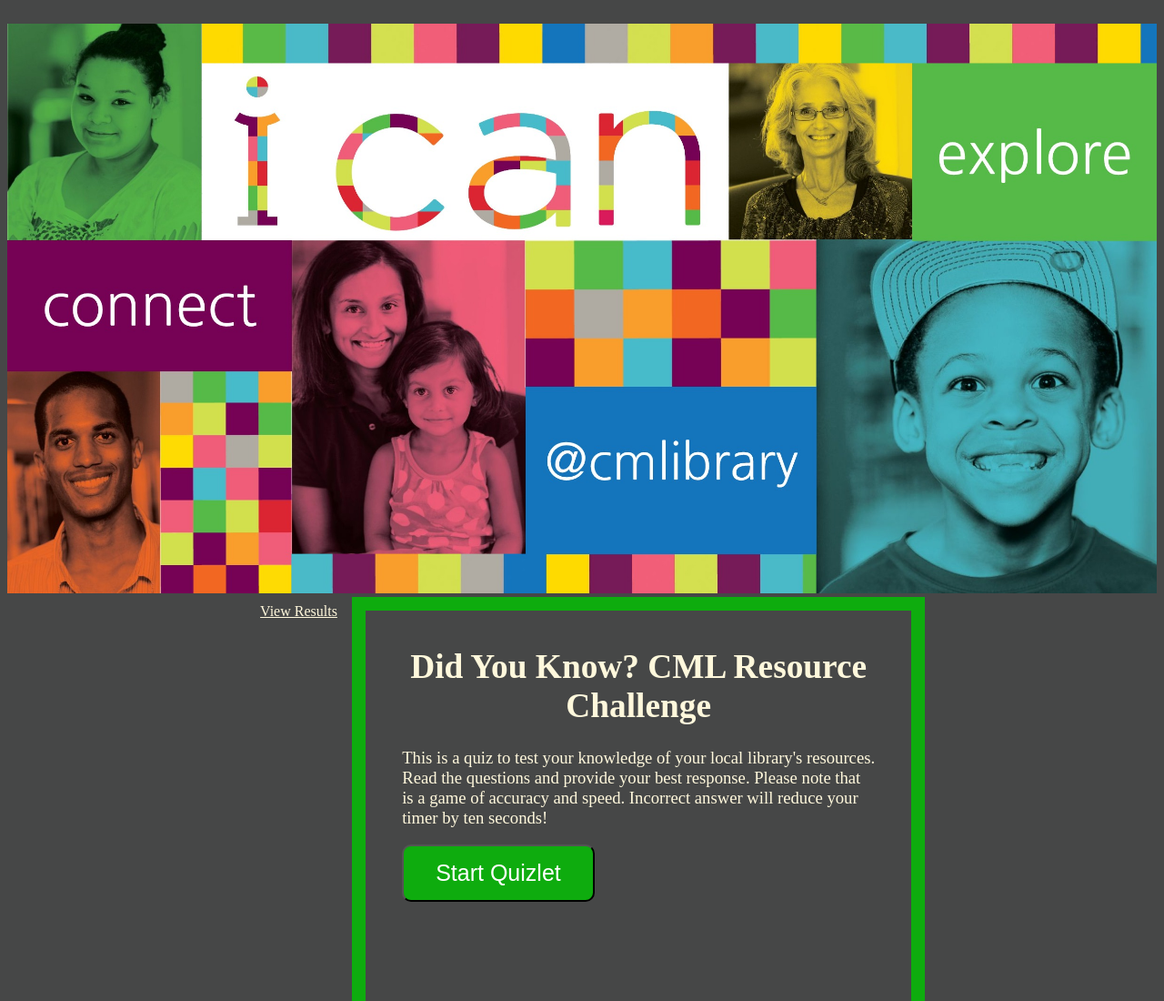
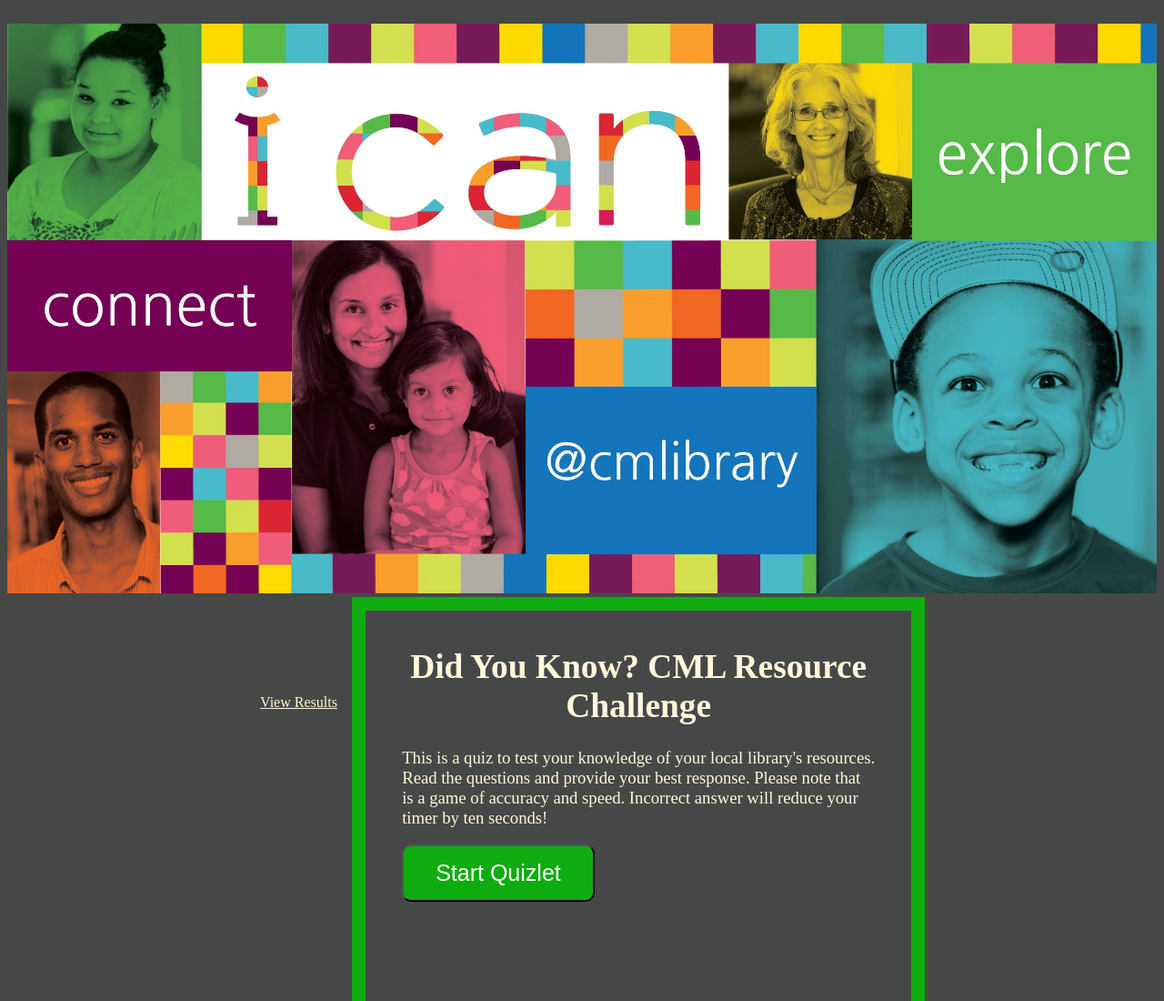
Before and after one commit to sjohn214/CMLResource-Quizlet, a plain HTML site: page index.html in a window 1280 px wide. Shown: the top 1100 px of the page at 91% size. Drawn offline with Linux system fonts and the light colour scheme.

Commit message:
Add top to a

```diff
--- a/assets/style.css
+++ b/assets/style.css
@@ -11,7 +11,7 @@
 a {
     position: relative;
     left: 22%;
-    top: 655px;
+    top: 755px;
     color: cornsilk;
     text-decoration: underline;
 }
```
